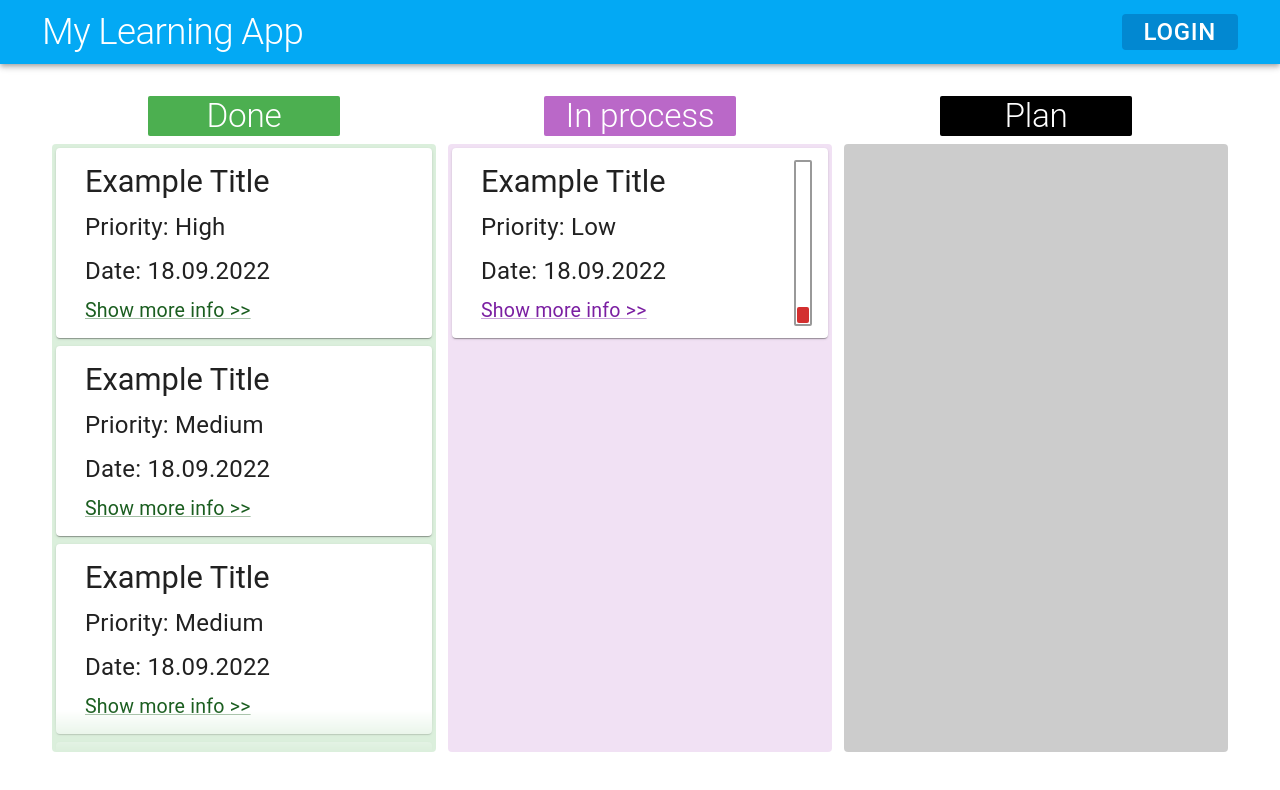
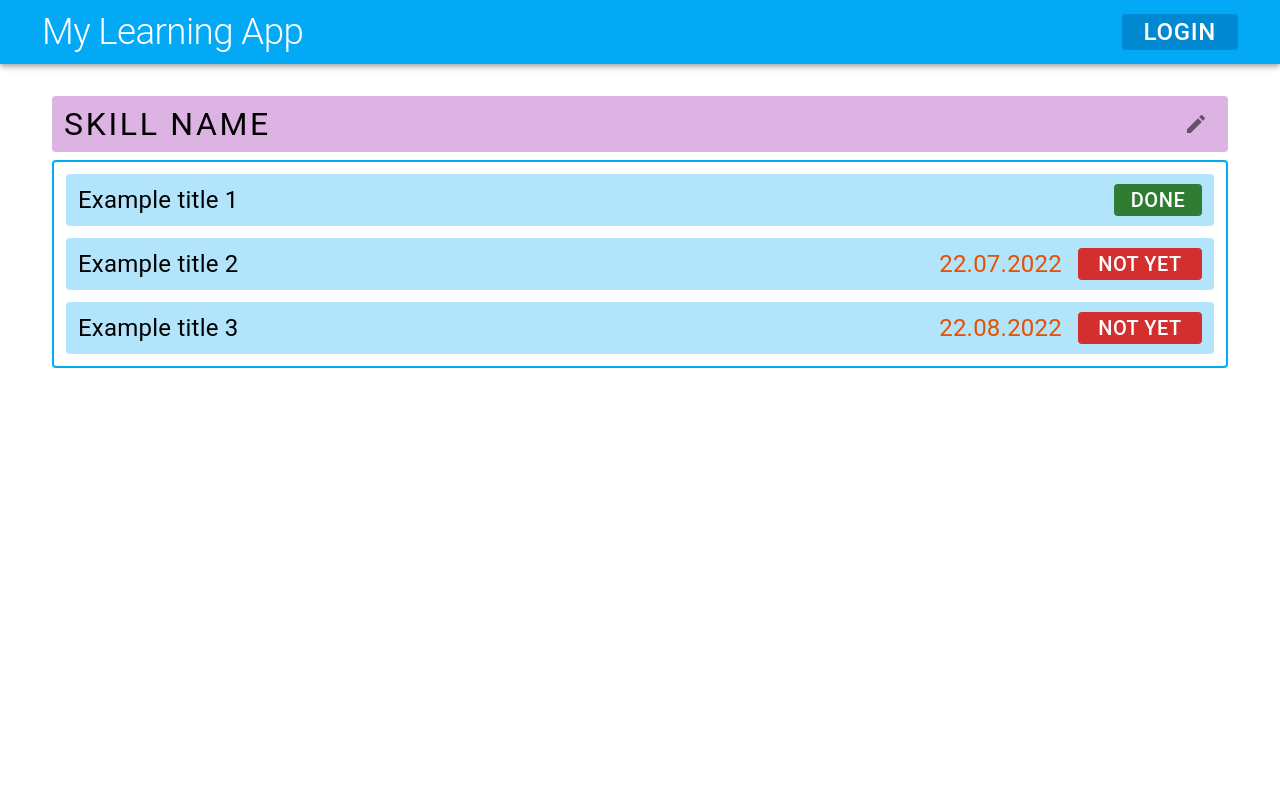
Before and after one commit to An-nett/my-learning-app, a React (Create React App) app: page / in a window 1280 px wide. Shown: the top 790 px of the page. Built offline with nearby package versions, Linux system fonts and the light colour scheme.

Commit message:
started skill page

```diff
--- a/src/App.tsx
+++ b/src/App.tsx
@@ -1,52 +1,16 @@
-import { Container, Grid, ThemeProvider } from "@mui/material";
-import { CardMainPage } from "./components/Card/Card";
-import { CardColumn } from "./components/CardColumn/CardColumn";
+import { Container, ThemeProvider } from "@mui/material";
 import { Header } from "./components/Header/Header";
+// import { MainPage } from "./pages/main";
+import { SkillPage } from "./pages/skill";
 import theme from "./theme/theme";
-import { PriorityTypes, TimeVariants } from "./types/types";
 
 function App() {
   return (
     <ThemeProvider theme={theme}>
       <Header />
       <Container sx={{ py: 8 }}>
-        <Grid container spacing={3} justifyContent="center">
-          <CardColumn time={TimeVariants.past}>
-            <CardMainPage
-              title="Example Title"
-              time={TimeVariants.past}
-              date={Date.now()}
-              priority={PriorityTypes.high}
-            />
-            <CardMainPage
-              title="Example Title"
-              time={TimeVariants.past}
-              date={Date.now()}
-              priority={PriorityTypes.medium}
-            />
-            <CardMainPage
-              title="Example Title"
-              time={TimeVariants.past}
-              date={Date.now()}
-              priority={PriorityTypes.medium}
-            />
-            <CardMainPage
-              title="Example Title"
-              time={TimeVariants.past}
-              date={Date.now()}
-              priority={PriorityTypes.medium}
-            />
-          </CardColumn>
-          <CardColumn time={TimeVariants.now}>
-            <CardMainPage
-              title="Example Title"
-              time={TimeVariants.now}
-              date={Date.now()}
-              priority={PriorityTypes.low}
-            />
-          </CardColumn>
-          <CardColumn time={TimeVariants.future}></CardColumn>
-        </Grid>
+        {/* <MainPage /> */}
+        <SkillPage />
       </Container>
     </ThemeProvider>
   );
--- a/src/components/Buttons/Buttons.styled.ts
+++ b/src/components/Buttons/Buttons.styled.ts
@@ -1,4 +1,4 @@
-import { IconButton, styled } from "@mui/material";
+import { Button, IconButton, styled } from "@mui/material";
 import { TimeVariants } from "../../types/types";
 import { getTimeStyle } from "../../utils/style";
 
@@ -21,3 +21,26 @@ export const ScrollButton = styled(IconButton, {
     color: theme.palette.common.white,
   },
 }));
+
+export const ActionButton = styled(IconButton)(({ theme }) => ({
+  borderRadius: theme.spacing(0.5),
+}));
+
+interface DoneButtonStyledProps {
+  isDone?: boolean;
+}
+
+export const DoneButton = styled(Button, {
+  shouldForwardProp: (prop) => prop !== "isDone",
+})<DoneButtonStyledProps>(({ theme, isDone = false }) => ({
+  backgroundColor: theme.palette[isDone ? "success" : "error"].main,
+  color: theme.palette.common.white,
+  flexShrink: 0,
+  minWidth: theme.spacing(isDone ? 22 : 31),
+  "&.MuiButton-root": {
+    fontSize: 20,
+  },
+  "& svg": {
+    height: theme.spacing(5),
+  },
+}));
--- /dev/null
+++ b/src/components/SkillItem/SkillItem.tsx
@@ -0,0 +1,53 @@
+import { Edit } from "@mui/icons-material";
+import { alpha, Stack, Typography } from "@mui/material";
+import moment from "moment";
+import { FC, useState } from "react";
+import { mainDate } from "../../types/date-format";
+import { DoneButton } from "../Buttons/Buttons.styled";
+
+interface SkillItemProps {
+  title: string;
+  datePlan: string;
+  isDone?: boolean;
+}
+
+export const SkillItem: FC<SkillItemProps> = ({
+  title,
+  datePlan,
+  isDone = false,
+}) => {
+  const [hover, setHover] = useState(false);
+  return (
+    <Stack
+      direction="row"
+      spacing={4}
+      alignItems="center"
+      px={3}
+      py={2}
+      sx={(theme) => ({
+        backgroundColor: alpha(theme.palette.info.light, 0.3),
+        borderRadius: theme.spacing(1),
+      })}
+    >
+      <Typography flexGrow={1}>{title}</Typography>
+      {!isDone && (
+        <Typography
+          sx={(theme) => ({
+            color: moment(datePlan).isAfter()
+              ? "initial"
+              : theme.palette.warning.dark,
+          })}
+        >
+          {moment(datePlan).format(mainDate)}
+        </Typography>
+      )}
+      <DoneButton
+        isDone={isDone}
+        onMouseEnter={() => setHover(true)}
+        onMouseLeave={() => setHover(false)}
+      >
+        {hover ? <Edit /> : isDone ? "done" : "not yet"}
+      </DoneButton>
+    </Stack>
+  );
+};
--- /dev/null
+++ b/src/pages/main.tsx
@@ -0,0 +1,47 @@
+import { Grid } from "@mui/material";
+import { FC } from "react";
+import { CardMainPage } from "../components/Card/Card";
+import { CardColumn } from "../components/CardColumn/CardColumn";
+import { PriorityTypes, TimeVariants } from "../types/types";
+
+export const MainPage: FC = () => {
+  return (
+    <Grid container spacing={3} justifyContent="center">
+      <CardColumn time={TimeVariants.past}>
+        <CardMainPage
+          title="Example Title"
+          time={TimeVariants.past}
+          date={Date.now()}
+          priority={PriorityTypes.high}
+        />
+        <CardMainPage
+          title="Example Title"
+          time={TimeVariants.past}
+          date={Date.now()}
+          priority={PriorityTypes.medium}
+        />
+        <CardMainPage
+          title="Example Title"
+          time={TimeVariants.past}
+          date={Date.now()}
+          priority={PriorityTypes.medium}
+        />
+        <CardMainPage
+          title="Example Title"
+          time={TimeVariants.past}
+          date={Date.now()}
+          priority={PriorityTypes.medium}
+        />
+      </CardColumn>
+      <CardColumn time={TimeVariants.now}>
+        <CardMainPage
+          title="Example Title"
+          time={TimeVariants.now}
+          date={Date.now()}
+          priority={PriorityTypes.low}
+        />
+      </CardColumn>
+      <CardColumn time={TimeVariants.future}></CardColumn>
+    </Grid>
+  );
+};
--- /dev/null
+++ b/src/pages/skill.tsx
@@ -0,0 +1,40 @@
+import { Edit } from "@mui/icons-material";
+import { alpha, Stack, Typography } from "@mui/material";
+import { FC } from "react";
+import { ActionButton } from "../components/Buttons/Buttons.styled";
+import { SkillItem } from "../components/SkillItem/SkillItem";
+
+export const SkillPage: FC = () => {
+  return (
+    <Stack spacing={2}>
+      <Stack
+        direction="row"
+        justifyContent="space-between"
+        alignItems="center"
+        px={3}
+        py={2}
+        sx={(theme) => ({
+          backgroundColor: alpha(theme.palette.secondary.light, 0.5),
+          borderRadius: theme.spacing(1),
+        })}
+      >
+        <Typography variant="overline">Skill Name</Typography>
+        <ActionButton>
+          <Edit />
+        </ActionButton>
+      </Stack>
+      <Stack
+        spacing={3}
+        p={3}
+        sx={(theme) => ({
+          border: `2px solid ${theme.palette.info.light}`,
+          borderRadius: theme.spacing(1),
+        })}
+      >
+        <SkillItem title="Example title 1" datePlan="2022-05-06" isDone />
+        <SkillItem title="Example title 2" datePlan="2022-07-22" />
+        <SkillItem title="Example title 3" datePlan="2022-08-22" />
+      </Stack>
+    </Stack>
+  );
+};
--- a/src/theme/theme.ts
+++ b/src/theme/theme.ts
@@ -27,7 +27,8 @@ let theme = createTheme({
       lineHeight: 1,
     },
     overline: {
-      fontSize: 40,
+      fontSize: 30,
+      lineHeight: 1,
     },
   },
   spacing: (factor: number) => `${0.25 * factor}rem`,
```
Also changed, not shown: 1 other file (tests, documents, lock files or other folders).
